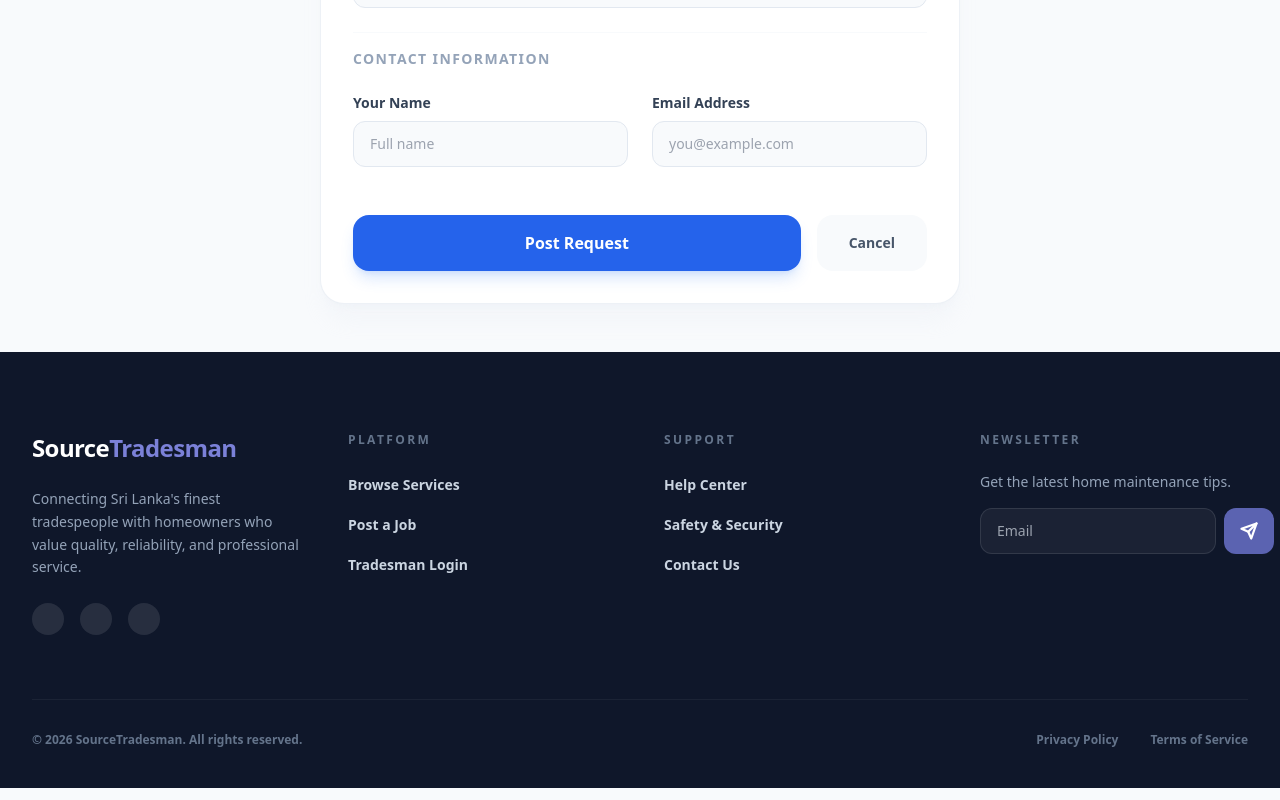
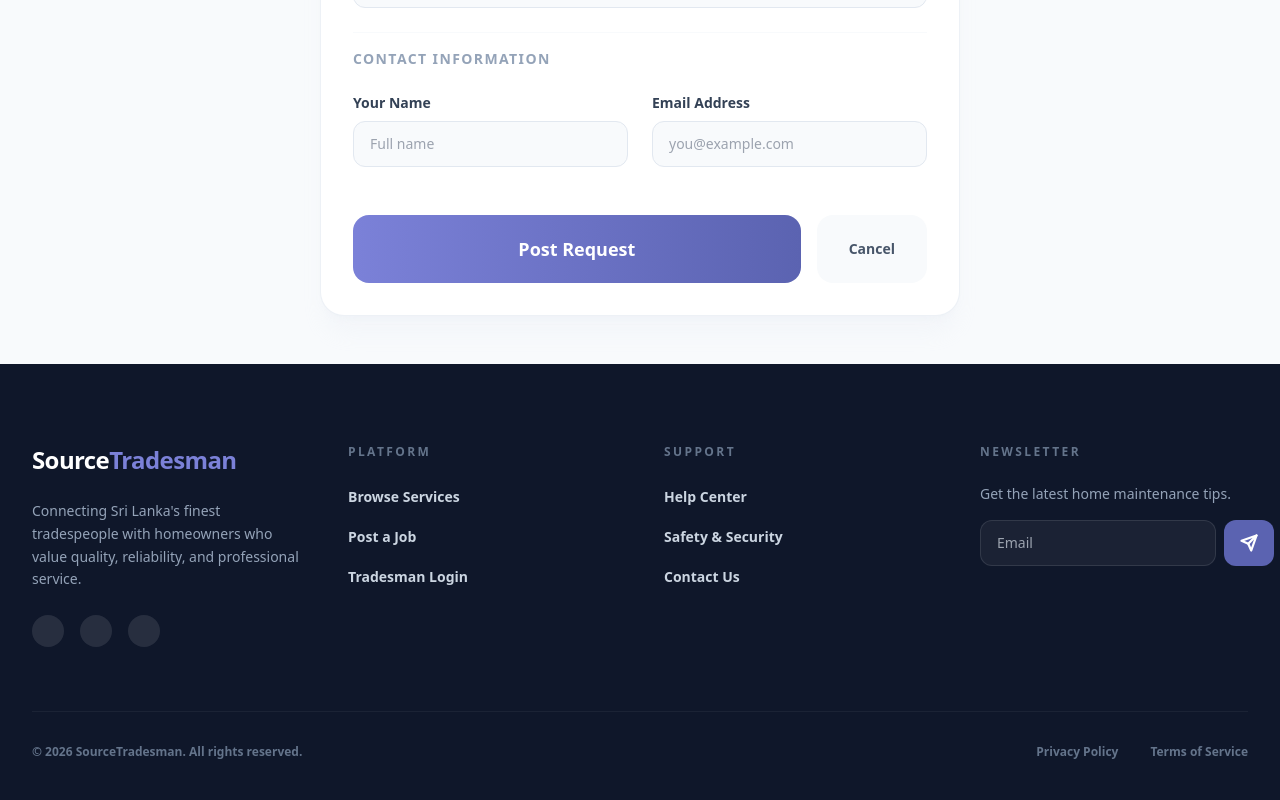
Before and after one commit to ishani-perera/mini-service-board, a Next.js app in the folder mini-service-board/frontend/: page /jobs/new in a window 1280 px wide. Shown: the part 753-1553 px from the top of the page. Built offline with nearby package versions, Linux system fonts and the light colour scheme; no server answers.

Commit message:
implement job creation form with validation and API integration

```diff
--- a/mini-service-board/frontend/src/app/jobs/new/page.js
+++ b/mini-service-board/frontend/src/app/jobs/new/page.js
@@ -192,7 +192,7 @@ export default function NewJobPage() {
             <button
               type="submit"
               disabled={loading}
-              className="flex-1 bg-blue-600 text-white py-4 rounded-2xl font-bold text-base hover:bg-blue-700 shadow-lg shadow-blue-500/20 active:scale-[0.98] disabled:opacity-60 transition-all"
+              className="flex-1 bg-gradient-to-r from-[#7B81D8] to-[#5B63B1] text-white py-5 rounded-2xl font-black text-lg hover:shadow-2xl hover:shadow-purple-500/20 active:scale-[0.98] disabled:opacity-60 transition-all"
             >
               {loading ? 'Posting Request...' : 'Post Request'}
             </button>
```
